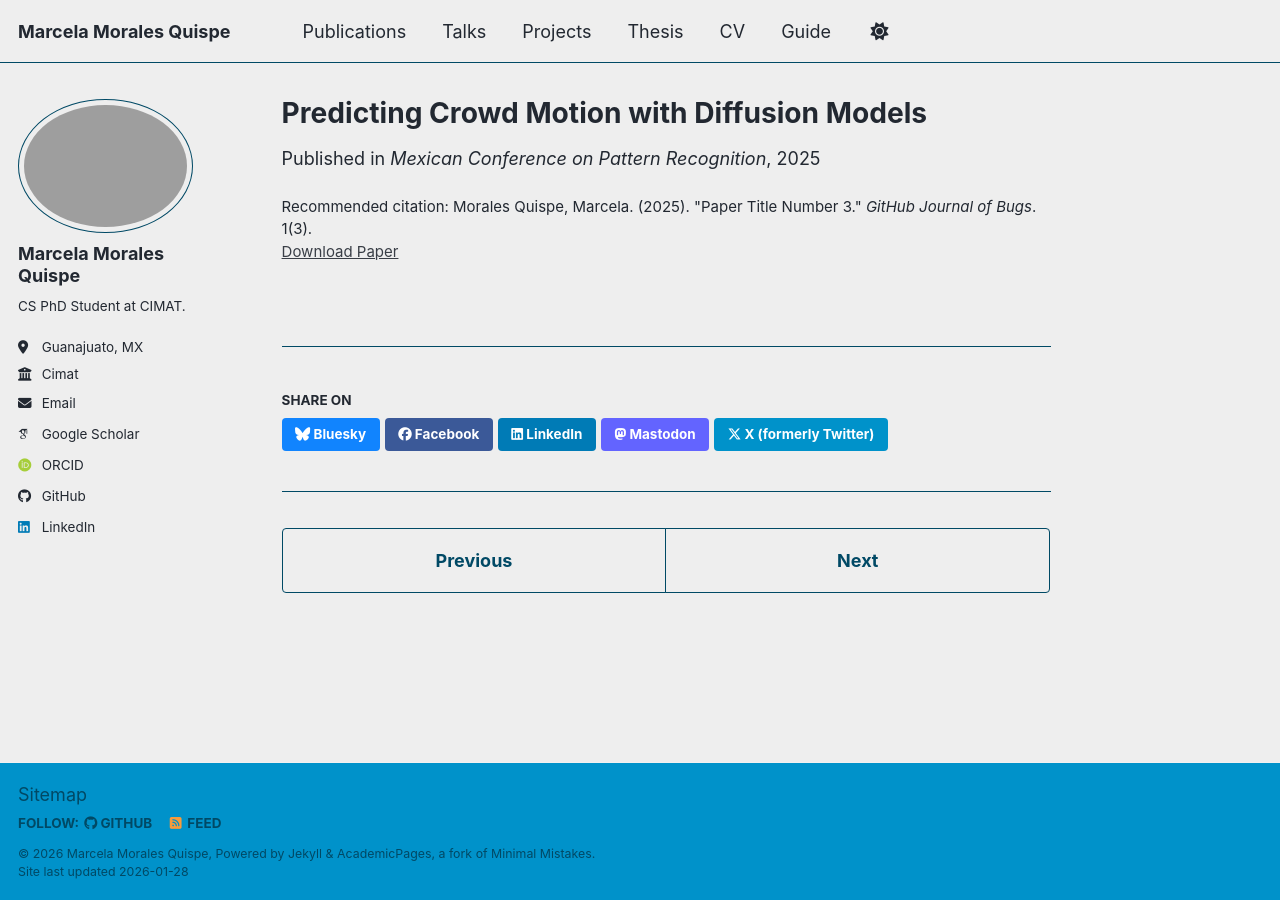
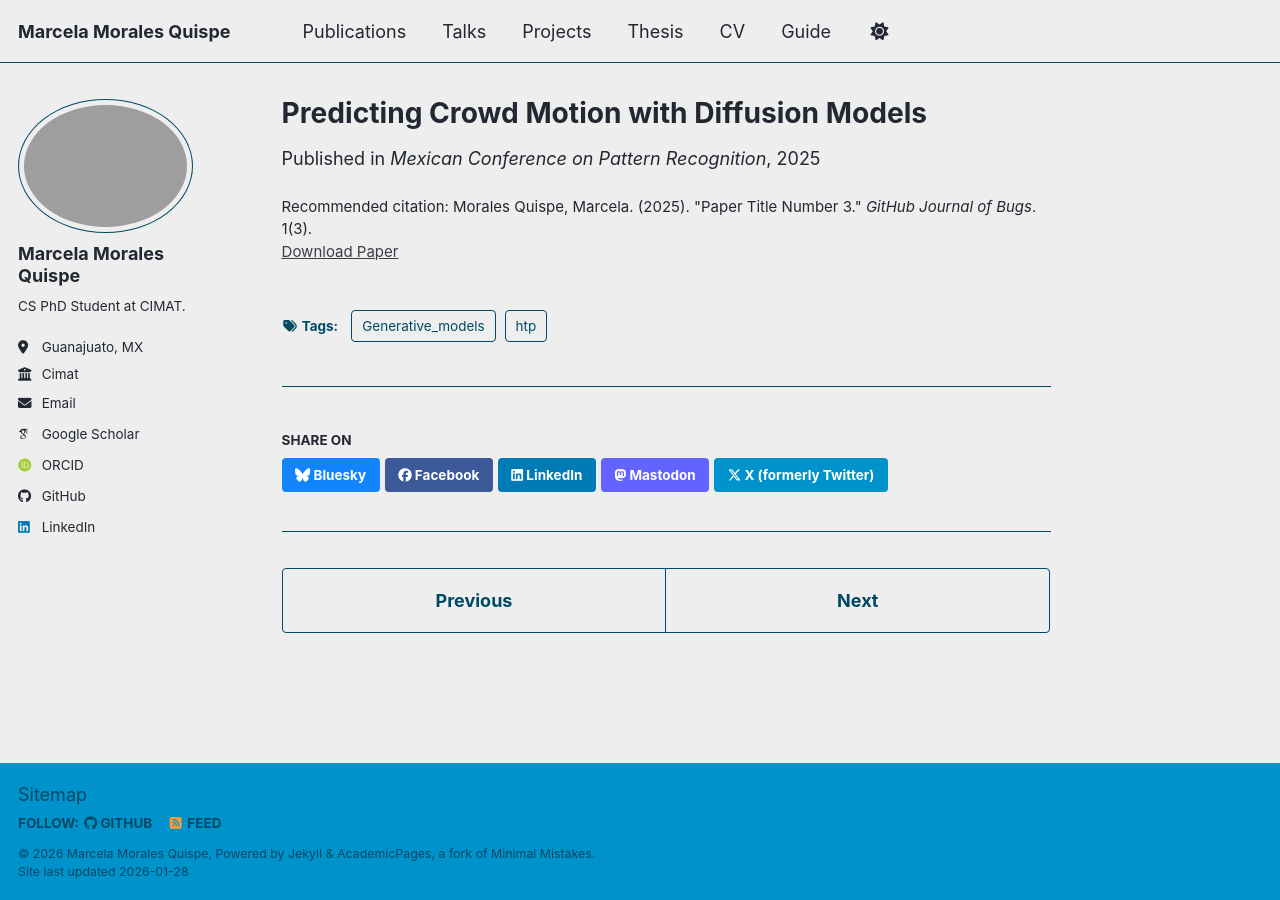
Before and after one commit to marcemq/marcemq.github.io, a Jekyll site: the page built from _publications/2025-06-25-Predicting_Crowd_Motion_with_Diffusion_Models.md, in a window 1280 px wide. Built offline with Jekyll 4.4.1, drawn with Linux system fonts in a browser that asks for light colours; some web fonts are replaced; a script bundle is joined from its source files by our own code; library files that are not in the unit come from our copies.

Commit message:
Update 2025-06-25-Predicting_Crowd_Motion_with_Diffusion_Models.md

```diff
--- a/_publications/2025-06-25-Predicting_Crowd_Motion_with_Diffusion_Models.md
+++ b/_publications/2025-06-25-Predicting_Crowd_Motion_with_Diffusion_Models.md
@@ -9,4 +9,5 @@ venue: 'Mexican Conference on Pattern Recognition'
 github: 'https://github.com/marcemq/crowdmod-ddpm-4D'
 paperurl: 'https://link.springer.com/chapter/10.1007/978-3-031-96255-4_31'
 citation: 'Morales Quispe, Marcela. (2025). &quot;Paper Title Number 3.&quot; <i>GitHub Journal of Bugs</i>. 1(3).'
+tags: [Generative_models,htp]
 ---
```
